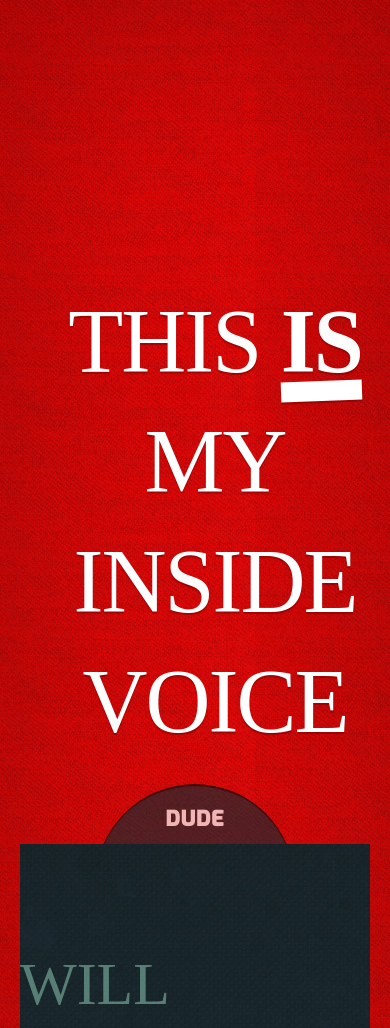
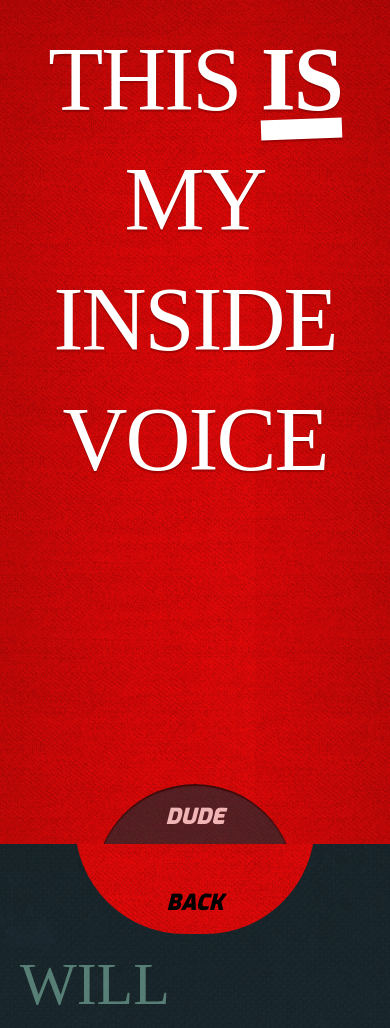
Before and after one commit to willdayble/willdayble.com, a plain HTML site: page index.html in a window 390 px wide. Shown: the top 1028 px of the page. Drawn offline with Linux system fonts and the light colour scheme; a web font is replaced by a local one.

Commit message:
some final CSS TWEAKS YEAAAH

```diff
--- a/design/css/go.css
+++ b/design/css/go.css
@@ -2,19 +2,20 @@ body{background: #ba0707 url(../images/texture.png); box-shadow: 0 0 200px rgba(
 
 a:focus{outline: none;}
 
-.yelling p{font-size: 120px; margin: 0 auto; line-height: 120px; text-align: center;  color: #fff; text-shadow: 0 2px 1px rgba(115, 0, 0, 0.5);  letter-spacing: -2px; text-transform: uppercase;  vertical-align: middle; font-family: VeneerThree; position: absolute; top:50%; left: auto; width: 80%; padding: 0 10%; margin-top: -140px;  font-family: VeneerThree;}
+.yelling p{font-size: 120px; margin: 0 auto; line-height: 120px; text-align: center;  color: #fff; text-shadow: 0 2px 1px rgba(115, 0, 0, 0.5);  letter-spacing: -2px; text-transform: uppercase;  vertical-align: middle; font-family: VeneerThree; position: absolute; top:50%; left: auto; width: 100%; padding: 0; margin-top: -140px;  font-family: VeneerThree;}
 .yelling em{font-style: normal; opacity: 1;}
 .yelling strong{position: relative;}
 .yelling strong:after{content:''; display: block;width: 100%; height: 20px; position: absolute; top:100%; margin-top: -10px; left: 0; background: #fff; box-shadow: 0 2px 1px rgba(115, 0, 0, 0.5); -webkit-transform: rotate(-2deg); -moz-transform: rotate(-2deg);}
 
 .dude{background: #111 url(../images/dark_texture.jpg); border-radius: 9999px; position: absolute; top: 100%; left: 50%; margin: -60px 0 0 -100px; width: 200px; height: 200px; font-size: 22px; color: #fff; text-decoration: none; text-align: center; line-height: 30px; font-weight: 900; text-transform: uppercase; padding: 20px 0 0; opacity: 0.7; font-family: 'Exo', 'Helvetica Neue', Helvetica, sans-serif; box-shadow: inset 0 2px 1px rgba(0,0,0,.8); transition: opacity .5s ease-in-out; -moz-transition: opacity .5s ease-in-out; -webkit-transition: opacity .5s ease-in-out;}
-.dude .em{display: block; width: 100%; text-align: center; top:0; left: 0; font-style: italic;}
+.dude em{display: block; width: 100%; text-align: center; top:18px; left: 0; font-style: italic; position: absolute;}
 .dude:hover{color: #fff; text-decoration: none; opacity: 1;}
 
 
 /* RAD */
 .rad{background: #172226 url(../images/dark_canvas.jpg) no-repeat center center fixed; -webkit-background-size: cover; -moz-background-size: cover; -o-background-size: cover; background-size: cover; position: relative; overflow: hidden;}
-.rad .dude{background:#ba0707 url(../images/texture.png); color: #000;}
+.rad .dude{background:#ba0707 url(../images/texture.png); color: #000; top:0; margin-top: -130px; opacity: 1; width: 240px; margin-left: -120px;}
+.rad .dude em{ top:174px;}
 
 .rad .container{padding-top: 100px;}
 .rad h3{color: #95d7be; opacity: 0.5; font-family: 'VeneerThree'; font-size: 60px; line-height: 80px; text-transform: uppercase; font-weight: normal; padding: 0 0 24px;  font-family: VeneerThree;}
@@ -74,7 +75,9 @@ a:focus{outline: none;}
 /* iphone */
 @media (max-width: 480px) {
 
-
+.yelling p {position: relative; margin: 0; top:auto; padding: 20px 0 0; width: auto;}
+html body{padding: 0;}
+.rad{padding: 0 20px;}
 }
 
 /* ipad */
```
